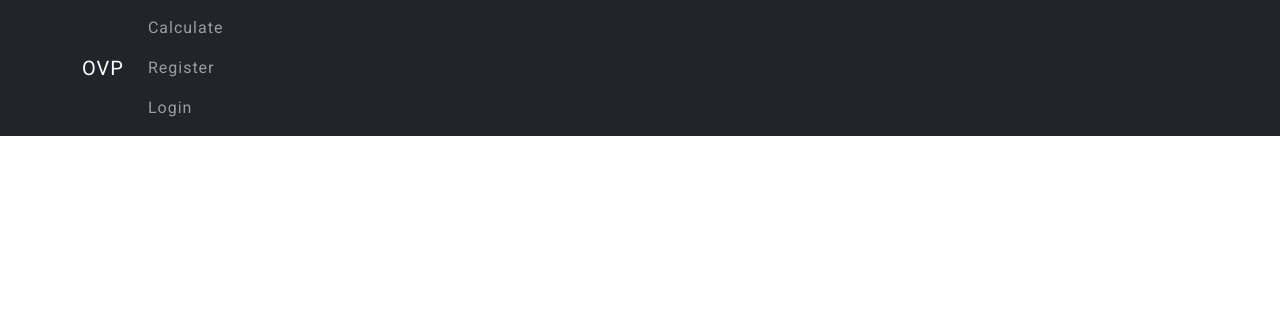
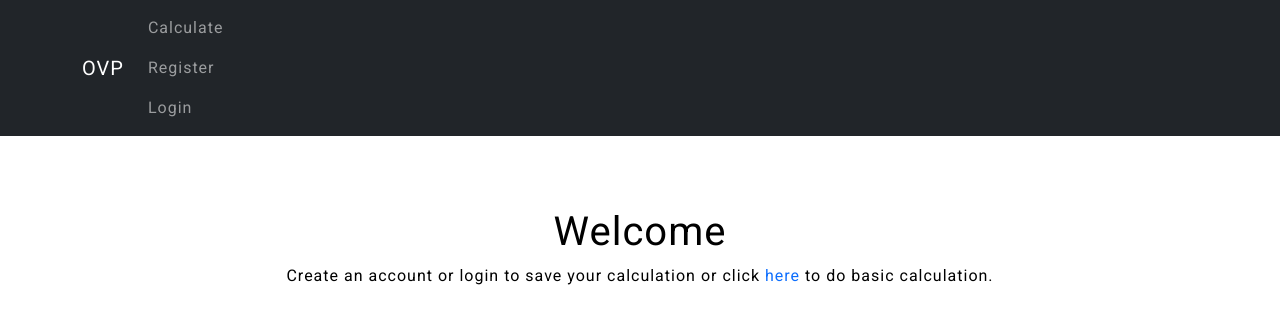
Before and after one commit to BGM6/Project1_V2, a React (Create React App) app in the folder client/: page / in a window 1280 px wide. Shown: the top 324 px of the page. Built offline with nearby package versions, Linux system fonts and the light colour scheme; no server answers.

Commit message:
added landing page

```diff
--- a/client/src/App.js
+++ b/client/src/App.js
@@ -1,6 +1,7 @@
 import React, {Fragment, useEffect} from 'react';
 import {Route, Routes} from 'react-router-dom';
 
+import Landing from './components/pages/Landing';
 import Header from './components/layouts/Header';
 import Register from './components/auth/Register';
 import Login from './components/auth/Login';
@@ -28,6 +29,7 @@ const App = () => {
 				<Header/>
 				<div className="container">
 					<Routes>
+						<Route path="/" element={<Landing/>}/>
 						<Route path="/register" element={<Register/>}/>
 						<Route path="/login" element={<Login/>}/>
 					</Routes>
--- /dev/null
+++ b/client/src/components/pages/Landing.js
@@ -0,0 +1,17 @@
+import React from 'react';
+
+import {Link} from 'react-router-dom';
+
+import classes from './Landing.module.css';
+
+const Landing = () => {
+	return (
+		<div className={classes.main}>
+			<h1>Welcome</h1>
+			<p>Create an account or login to save your calculation or click <Link to="/calculation">here</Link> to do basic
+				calculation.</p>
+		</div>
+	);
+};
+
+export default Landing;
--- /dev/null
+++ b/client/src/components/pages/Landing.module.css
@@ -0,0 +1,11 @@
+.main {
+    display: flex;
+    flex-direction: column;
+    justify-content: center;
+    text-align: center;
+    height: 30vh;
+    color: #000;
+}
+
+.main h1 {
+}
```
